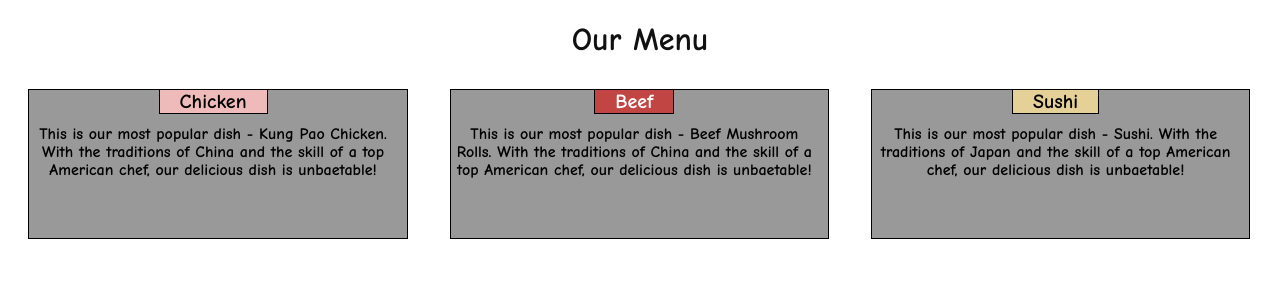
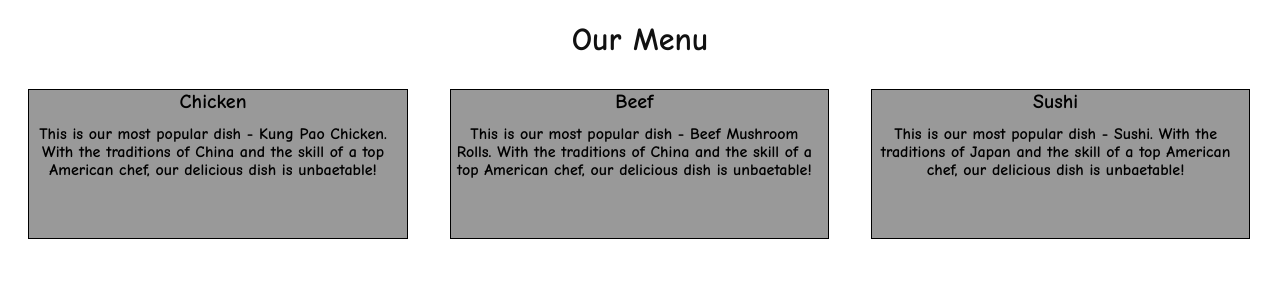
Before and after one commit to IY-Home/iy-home.github.io, a PHP site: page / in a window 1280 px wide. Shown: the top 300 px of the page. Run offline with PHP 8.4, Linux system fonts and the light colour scheme.

Commit message:
Update styles.css

```diff
--- a/module-3/css/styles.css
+++ b/module-3/css/styles.css
@@ -81,18 +81,7 @@ p {
     background-color: #bdbbbb;
     color: black;
 }*/
-#t1 {
-    background-color: #efbaba;
-    color: black;
-}
-#t2 {
-    background-color: #c14543;
-    color: white;
-}
-#t3 {
-    background-color: #e5d198;
-    color: black;
-}
+
 #tile {
     position: relative;
     text-align: left;
@@ -100,8 +89,7 @@ p {
 .section-title {
     font-size: 125%;
     position: relative;
-
-    border: 1px solid black;
+    color: black;
     padding-left: 20px;
     padding-right: 20px;
 }
```
